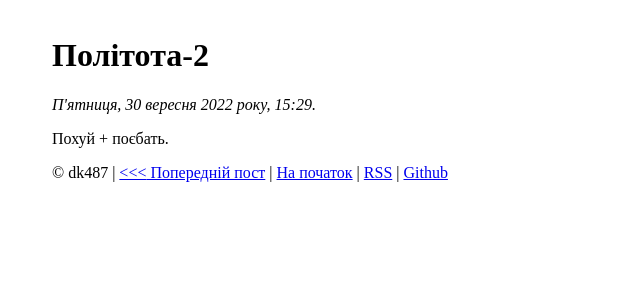
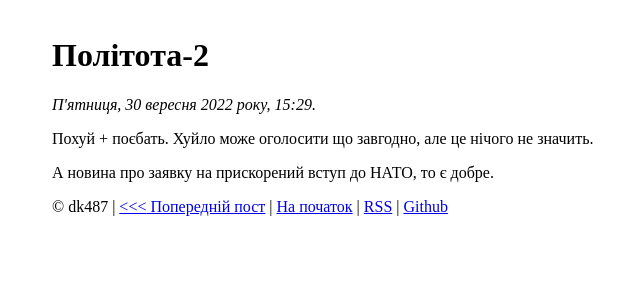
Before and after one commit to dk487/test.de.co.ua, a Jekyll site: the page built from _posts/2022/2022-09-30-politota-2.md, in a window 1280 px wide. Shown: the top 300 px of the page, without its empty margins (188-828 px from the left). Built offline with Jekyll 4.4.1, drawn with Linux system fonts in a browser that asks for light colours.

```diff
--- a/_posts/2022/2022-09-30-politota-2.md
+++ b/_posts/2022/2022-09-30-politota-2.md
@@ -3,4 +3,6 @@
 date: 2022-09-30 18:29:06 +03:00
 ---
 
-Похуй + поєбать.
+Похуй + поєбать. Хуйло може оголосити що завгодно, але це нічого не значить.
+
+А новина про заявку на прискорений вступ до НАТО, то є добре.
```
Also changed, not shown: _posts/2022/2022-09-20-firmata-bluetooth.md (+2 -1 lines).
